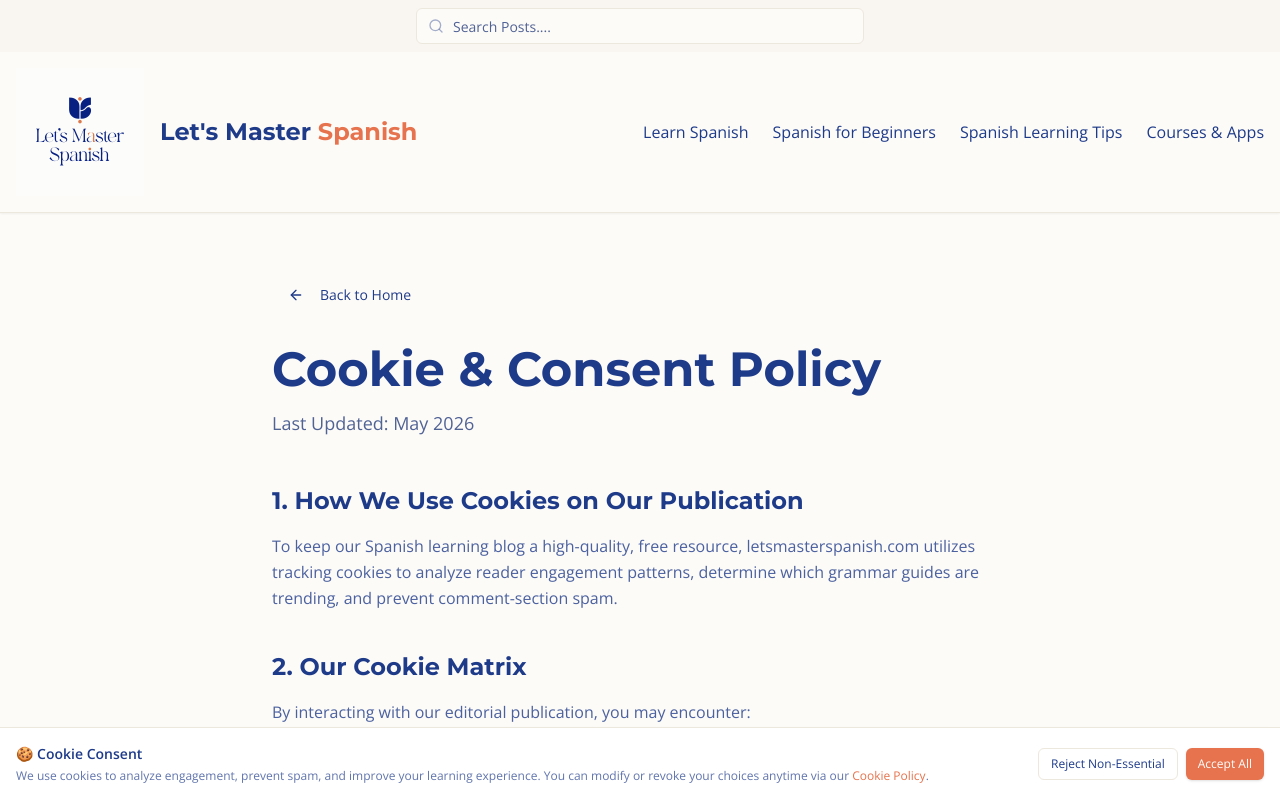
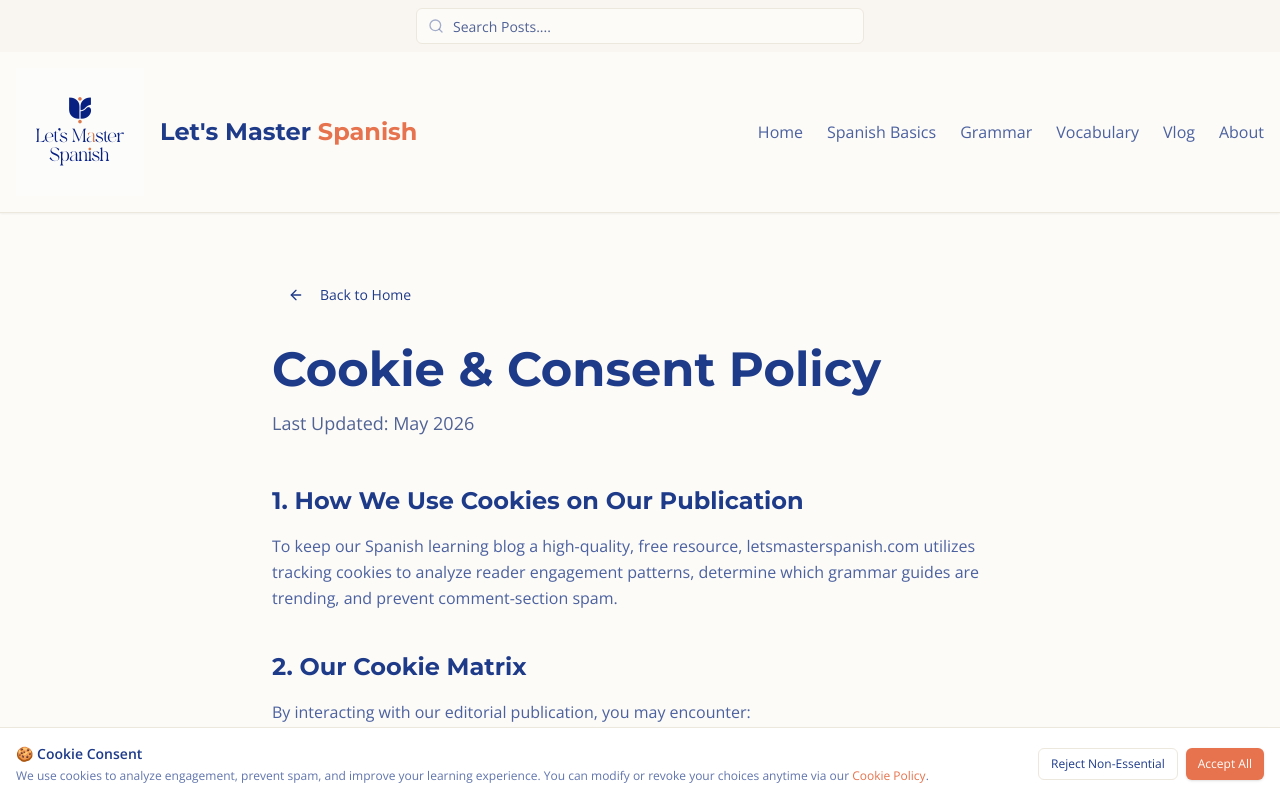
Before and after one commit to elforoespanol/sg-49b89eda-632c-4a04-b23c-675bd32239ff-1782932893, a Next.js app: page /cookie-consent-policy in a window 1280 px wide. Shown: the top 798 px of the page. Built offline with nearby package versions, Linux system fonts and the light colour scheme.

Commit message:
feat(vlog): implement full vlog feature support

```diff
--- a/src/components/ArticleCard.tsx
+++ b/src/components/ArticleCard.tsx
@@ -1,7 +1,7 @@
 import Link from "next/link";
 import { Badge } from "@/components/ui/badge";
 import { Button } from "@/components/ui/button";
-import { Clock, Calendar, Edit, User } from "lucide-react";
+import { Clock, Calendar, Edit, User, Play } from "lucide-react";
 import { useState, useEffect } from "react";
 import { authService } from "@/services/authService";
 
@@ -14,9 +14,10 @@ interface ArticleCardProps {
   slug: string;
   postId?: string;
   authorName?: string;
+  videoUrl?: string;
 }
 
-export function ArticleCard({ title, excerpt, category, image, date, slug, postId, authorName }: ArticleCardProps) {
+export function ArticleCard({ title, excerpt, category, image, date, slug, postId, authorName, videoUrl }: ArticleCardProps) {
   const [isAdmin, setIsAdmin] = useState(false);
 
   useEffect(() => {
@@ -49,6 +50,12 @@ export function ArticleCard({ title, excerpt, category, image, date, slug, postI
                 <Badge className="bg-primary hover:bg-primary/90">
                   {category}
                 </Badge>
+                {videoUrl && (
+                  <Badge variant="outline" className="gap-1 border-primary text-primary">
+                    <Play className="h-3 w-3" />
+                    Video
+                  </Badge>
+                )}
                 {authorName && (
                   <span className="text-sm text-muted-foreground flex items-center gap-1">
                     <User className="h-4 w-4" />
--- a/src/components/Header.tsx
+++ b/src/components/Header.tsx
@@ -29,18 +29,24 @@ export function Header() {
             </span>
           </Link>
 
-          <nav className="hidden lg:flex items-center gap-6">
-            <Link href="/categories/learn-spanish" className="text-foreground hover:text-primary transition-colors font-medium whitespace-nowrap">
-              Learn Spanish
+          <nav className="hidden md:flex items-center gap-6">
+            <Link href="/" className="text-foreground/80 hover:text-primary transition-colors">
+              Home
             </Link>
-            <Link href="/categories/spanish-for-beginners" className="text-foreground hover:text-primary transition-colors font-medium whitespace-nowrap">
-              Spanish for Beginners
+            <Link href="/categories/spanish-basics" className="text-foreground/80 hover:text-primary transition-colors">
+              Spanish Basics
             </Link>
-            <Link href="/categories/spanish-learning-tips" className="text-foreground hover:text-primary transition-colors font-medium whitespace-nowrap">
-              Spanish Learning Tips
+            <Link href="/categories/grammar" className="text-foreground/80 hover:text-primary transition-colors">
+              Grammar
             </Link>
-            <Link href="/categories/spanish-language-courses" className="text-foreground hover:text-primary transition-colors font-medium whitespace-nowrap">
-              Courses & Apps
+            <Link href="/categories/vocabulary" className="text-foreground/80 hover:text-primary transition-colors">
+              Vocabulary
+            </Link>
+            <Link href="/vlog" className="text-foreground/80 hover:text-primary transition-colors">
+              Vlog
+            </Link>
+            <Link href="/about" className="text-foreground/80 hover:text-primary transition-colors">
+              About
             </Link>
           </nav>
         </div>
--- a/src/pages/admin/posts/new.tsx
+++ b/src/pages/admin/posts/new.tsx
@@ -37,6 +37,7 @@ export default function CreateNewBlogPost() {
     meta_description: "",
     status: "draft" as "draft" | "published",
     author_name: "",
+    video_url: "",
   });
 
   const AUTHORS = ["Wesley Gómez", "Emillio García", "Mauricio Rodríguez"];
@@ -94,6 +95,7 @@ export default function CreateNewBlogPost() {
           meta_description: data.meta_description || "",
           status: data.status as "draft" | "published",
           author_name: data.author_name || "",
+          video_url: data.video_url || "",
         });
       }
     } catch (error) {
@@ -285,6 +287,19 @@ export default function CreateNewBlogPost() {
                     </div>
                   )}
                 </div>
+
+                <div>
+                  <Label htmlFor="video-url">YouTube Video URL (Optional)</Label>
+                  <Input
+                    id="video-url"
+                    value={formData.video_url}
+                    onChange={(e) => setFormData({ ...formData, video_url: e.target.value })}
+                    placeholder="https://www.youtube.com/watch?v=..."
+                  />
+                  <p className="text-sm text-muted-foreground mt-1">
+                    Add a YouTube video URL to create a vlog post
+                  </p>
+                </div>
               </div>
 
               {/* Blog Post Settings Section */}
--- a/src/pages/blog/[slug].tsx
+++ b/src/pages/blog/[slug].tsx
@@ -169,6 +169,21 @@ export default function BlogPostPage() {
             </div>
           )}
 
+          {/* Video Embed */}
+          {post.video_url && (
+            <div className="mb-8 rounded-lg overflow-hidden">
+              <div className="relative w-full" style={{ paddingBottom: "56.25%" }}>
+                <iframe
+                  className="absolute top-0 left-0 w-full h-full"
+                  src={post.video_url.replace("watch?v=", "embed/")}
+                  title={post.title}
+                  allow="accelerometer; autoplay; clipboard-write; encrypted-media; gyroscope; picture-in-picture"
+                  allowFullScreen
+                />
+              </div>
+            </div>
+          )}
+
           {/* Post Content */}
           <div className="prose prose-lg max-w-none">
             <div className="whitespace-pre-wrap text-foreground/90 leading-relaxed">
```
